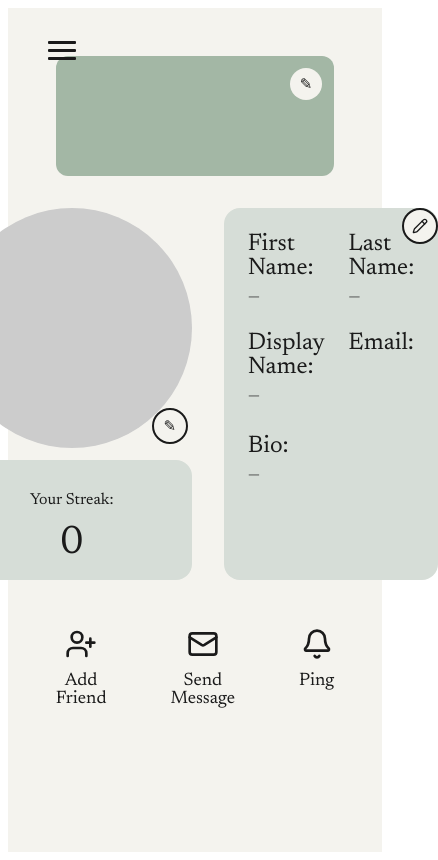
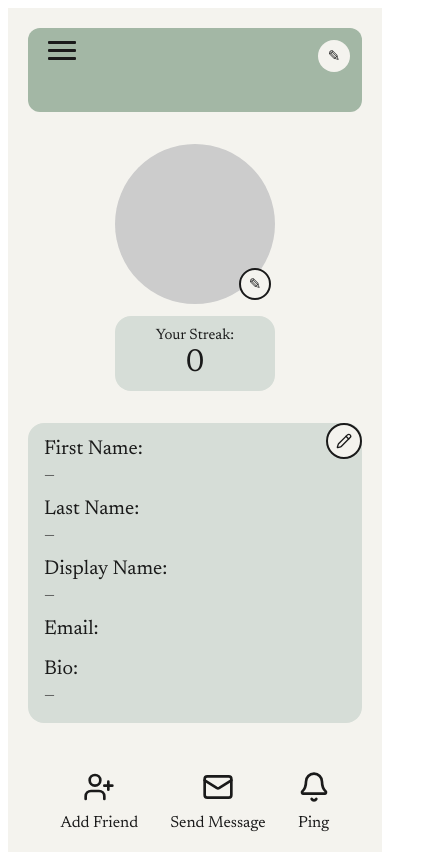
Before and after one commit to iopkelvin/Grove, a React (Vite) app in the folder frontend/: page /profile in a window 390 px wide. Shown: the whole page, 438 px wide, since content can reach past the window. Built offline with nearby package versions, Linux system fonts and the light colour scheme; no server answers.

Commit message:
improve styling of profile page, modify styling of mobile screen version, modify banner size

```diff
--- a/frontend/src/components/Banner.jsx
+++ b/frontend/src/components/Banner.jsx
@@ -2,7 +2,7 @@ export default function Banner({ bannerUrl, onChange }) {
   return (
     <label
       className="banner"
-      style={bannerUrl ? { backgroundImage: `url(${bannerUrl})`, backgroundSize: "cover", backgroundPosition: "center" } : undefined}
+      style={bannerUrl ? { backgroundImage: `url(${bannerUrl})` } : undefined}
     >
       <input type="file" accept="image/*" hidden onChange={onChange} />
       <span className="banner-edit-icon">✎</span>
--- a/frontend/src/styles/card.css
+++ b/frontend/src/styles/card.css
@@ -1,6 +1,7 @@
 /* ── Shared card style ── */
 /* used by any rounded background box: friends, calendar, tasks, up next, etc */
 .card {
+  box-sizing: border-box;
   background-color: var(--color-card-background);
   border-radius: 16px;
   padding: 24px;
@@ -10,6 +11,7 @@
 /* ── Accent card ── */
 /* used for banners, titled sections, or anything that should stand out slightly darker */
 .card-accent {
+  box-sizing: border-box;
   background-color: var(--color-card-accent-background);
   border-radius: 16px;
   padding: 24px;
--- a/frontend/src/styles/layout.css
+++ b/frontend/src/styles/layout.css
@@ -6,6 +6,7 @@
   min-height: 100vh;
   padding: 48px;
   box-sizing: border-box;
+  overflow-x: hidden;
 }
 
 /* constrains content to a reasonable width, centers it on wide screens */
@@ -38,3 +39,20 @@
   flex-direction: column;
   gap: 24px;
 }
+
+/* ── Small screens ── */
+/* shared across every page that uses .page/.grid, so this one breakpoint
+   covers all of them instead of tuning each page individually */
+@media (max-width: 640px) {
+  .page {
+    padding: 20px;
+  }
+
+  .page-title {
+    margin-bottom: 24px;
+  }
+
+  .grid {
+    grid-template-columns: 1fr;
+  }
+}
--- a/frontend/src/styles/profile.css
+++ b/frontend/src/styles/profile.css
@@ -1,15 +1,25 @@
 /* frontend/src/styles/profile.css */
 
 /* ── Banner ── */
+/* aspect-ratio (not a fixed height) so the crop ratio against a cover
+   background is identical at every screen width — 4/1 matches LinkedIn's
+   own recommended banner dimensions (1584x396). max-height caps it once
+   the page's content width gets large enough that 4/1 would otherwise
+   render a very tall bar; phones stay comfortably under the cap and are
+   governed purely by the ratio. */
 .banner {
   display: block;
   position: relative;
   width: 100%;
-  height: 120px;
+  aspect-ratio: 4 / 1;
+  max-height: 120px;
   margin-top: 0;
   margin-bottom: 32px;
   border-radius: 12px;
   background-color: var(--color-card-accent-background);
+  background-size: cover;
+  background-position: center;
+  background-repeat: no-repeat;
   cursor: pointer;
 }
 
@@ -68,11 +78,16 @@
   display: flex;
   align-items: center;
   justify-content: center;
-  padding: 16px;
+  padding: 12px;
+}
+
+.profile-streak-card .streak-column p {
+  margin: 0 0 4px;
+  font-size: var(--font-size-small);
 }
 
 .profile-streak-card .streak-number {
-  font-size: 40px;
+  font-size: 32px;
 }
 
 .profile-picture {
@@ -116,21 +131,30 @@
 
 .profile-info-card h3 {
   margin: 0 0 4px 0;
-  font-size: var(--font-size-subtitle);
+  font-size: 20px;
   font-weight: var(--font-weight-title);
 }
 
 .profile-info-card p {
   margin: 0;
-  font-size: var(--font-size-body);
+  font-size: 16px;
   color: var(--color-text-secondary);
   line-height: 1.5;
+  overflow-wrap: break-word;
 }
 
 .profile-info-grid {
   display: grid;
   grid-template-columns: 1fr 1fr;
   gap: 20px 24px;
+}
+
+/* grid items default to a min-width that fits their content without
+   wrapping (e.g. an email with no spaces) — without this, one long
+   unbreakable value stretches the whole grid, and the whole page,
+   wider than the screen */
+.profile-info-grid > div {
+  min-width: 0;
 }
 
 .profile-info-bio p {
@@ -252,3 +276,46 @@
   margin: 0;
   font-size: var(--font-size-body);
 }
+
+/* ── Small screens ── */
+@media (max-width: 640px) {
+  .profile-content {
+    flex-direction: column;
+    align-items: center;
+  }
+
+  .profile-picture-wrap {
+    width: 100%;
+    max-width: 160px;
+  }
+
+  .profile-picture {
+    width: 160px;
+    height: 160px;
+  }
+
+  .profile-streak-card {
+    flex: none;
+  }
+
+  .profile-info-card {
+    flex: none;
+    width: 100%;
+    gap: 16px;
+    padding: 16px;
+  }
+
+  .profile-info-grid {
+    gap: 12px 16px;
+  }
+
+  .profile-info-grid,
+  .profile-edit-grid {
+    grid-template-columns: 1fr;
+  }
+
+  .profile-actions {
+    gap: 32px;
+    flex-wrap: wrap;
+  }
+}
--- a/frontend/src/styles/theme.css
+++ b/frontend/src/styles/theme.css
@@ -1,3 +1,20 @@
+/* No CSS reset existed anywhere in this project — every element defaulted
+   to box-sizing: content-box, so padding/border get added on top of a
+   percentage width instead of being included in it. That's the recurring
+   root cause of elements silently overflowing their container on narrow
+   screens. Fixing it once, globally, instead of patching each component. */
+*,
+*::before,
+*::after {
+  box-sizing: border-box;
+}
+
+html,
+body {
+  max-width: 100%;
+  overflow-x: hidden;
+}
+
 :root {
   /* ── Page ── */
   --color-page-background: #F4F3EE;
@@ -33,3 +50,13 @@
   --font-size-small: 15px;
   --font-weight-title: 400;
 }
+
+/* smaller type on narrow screens — every element built from these
+   tokens shrinks automatically, no per-page changes needed */
+@media (max-width: 640px) {
+  :root {
+    --font-size-title: 32px;
+    --font-size-subtitle: 20px;
+    --font-size-body: 16px;
+  }
+}
```
